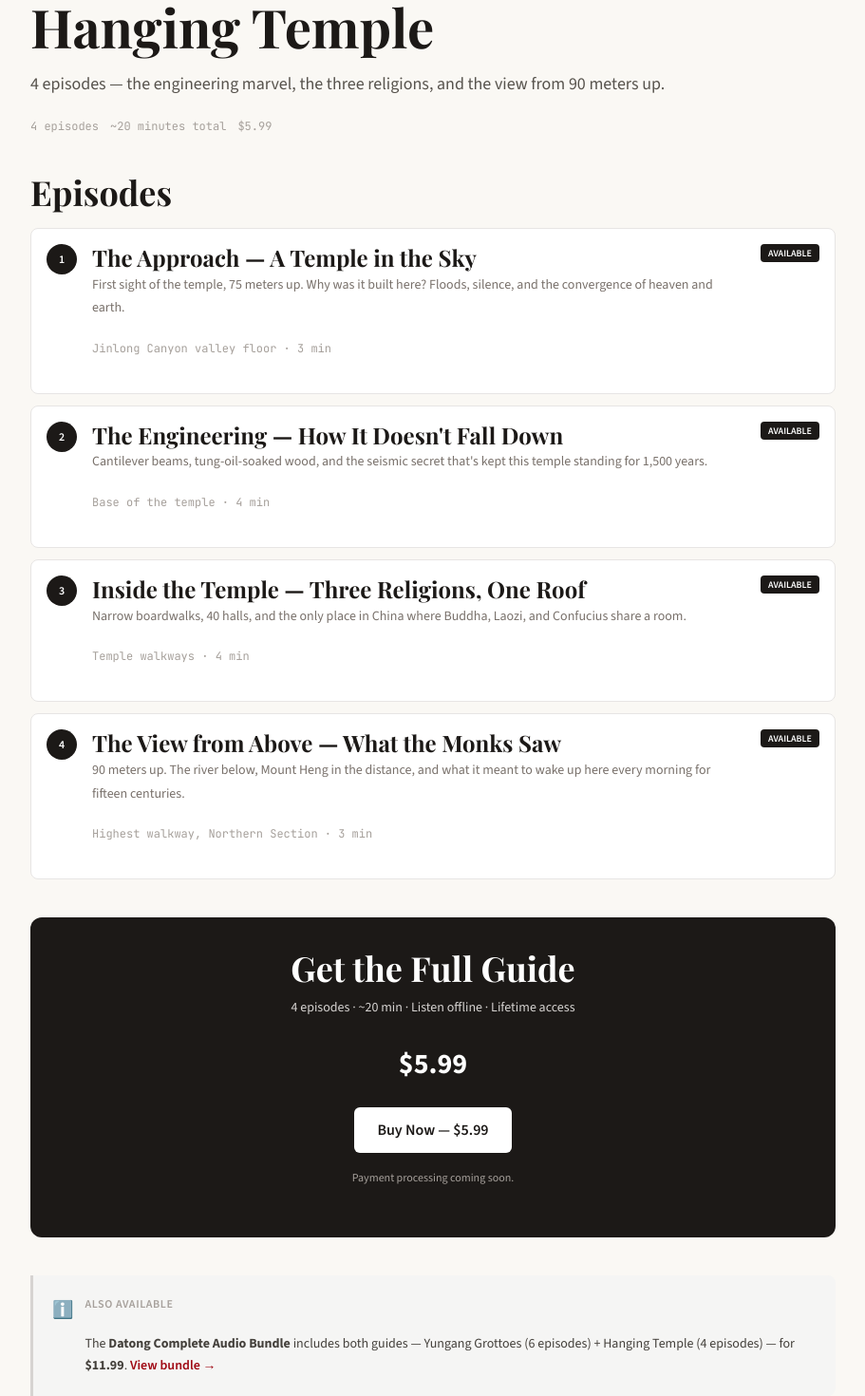
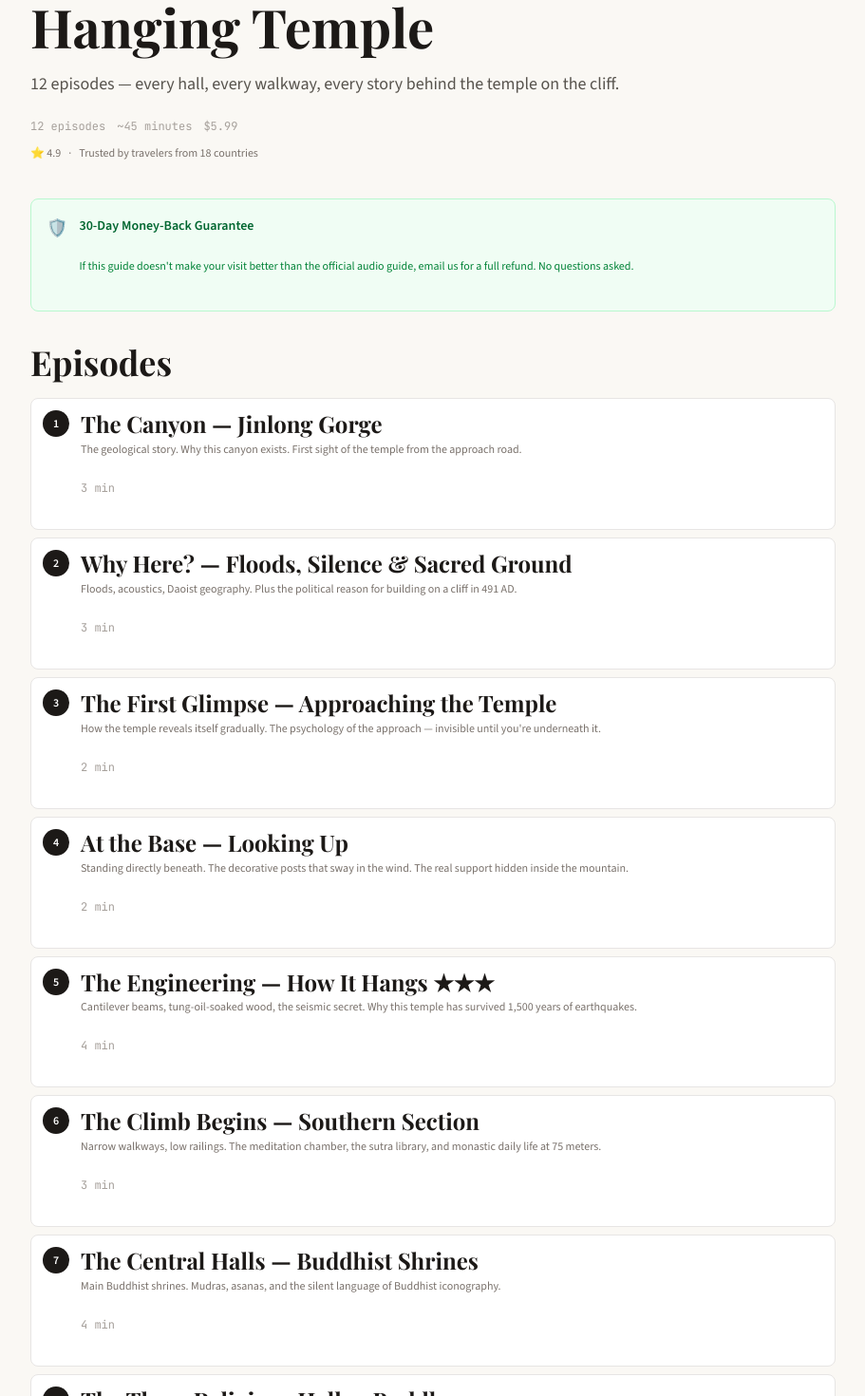
Before and after one commit to sylarscs/datong-travel, a Next.js app: page /premium/xuankong in a window 1280 px wide. Shown: the part 200-1670 px from the top of the page at 95% size, without its empty margins (184-1095 px from the left). Built offline with nearby package versions, Linux system fonts and the light colour scheme.

Commit message:
Expand Hanging Temple to 12 eps, add episode descriptions, money-back guarantee, social proof to all pages

```diff
--- a/app/premium/huayan/page.tsx
+++ b/app/premium/huayan/page.tsx
@@ -25,10 +25,21 @@ export default function HuayanPremiumPage() {
         <p className="text-lg text-stone-600 leading-relaxed max-w-2xl">
           5 episodes — China&apos;s largest Buddhist hall, a 1,000-year-old sutra library, and the best surviving monument of the Liao Dynasty.
         </p>
-        <div className="flex flex-wrap gap-3 mt-4 text-xs font-mono text-stone-400">
+        <div className="flex flex-wrap gap-3 mt-3 text-xs font-mono text-stone-400">
           <span>5 episodes</span><span>~20 minutes</span><span>$4.99</span>
         </div>
+        <div className="mt-3 flex items-center gap-2 text-xs text-stone-500">
+          <span>⭐ 4.9</span><span>·</span><span>Trusted by travelers from 18 countries</span>
+        </div>
       </header>
+
+      <div className="mb-8 p-4 rounded-lg bg-green-50 border border-green-200 flex items-start gap-3">
+        <span className="text-lg">🛡️</span>
+        <div>
+          <p className="font-semibold text-green-800 text-sm">30-Day Money-Back Guarantee</p>
+          <p className="text-xs text-green-700">If this guide doesn&apos;t make your visit better than reading a guidebook, email us for a full refund. No questions asked.</p>
+        </div>
+      </div>
 
       <section className="mb-10">
         <h2 className="font-display font-bold text-xl text-stone-900 mb-4">Episodes</h2>
--- a/app/premium/xuankong/page.tsx
+++ b/app/premium/xuankong/page.tsx
@@ -2,125 +2,77 @@ import { Breadcrumb } from "@/components/content/Breadcrumb";
 import { InfoBox } from "@/components/ui/InfoBox";
 
 export const metadata = {
-  title: "Hanging Temple Audio Guide — Premium English Narration",
-  description:
-    "4-episode English audio guide for the Hanging Temple. The engineering, the three religions, and the view from 90 meters up — told like a documentary.",
+  title: "Hanging Temple Audio Guide — 12 Episodes, Every Hall Covered",
+  description: "Complete English audio guide for the Hanging Temple. 12 episodes covering the canyon, engineering, every hall, three religions, and the view from 90 meters.",
 };
 
 const EPISODES = [
-  {
-    num: 1,
-    title: "The Approach — A Temple in the Sky",
-    location: "Jinlong Canyon valley floor",
-    duration: "3 min",
-    description:
-      "First sight of the temple, 75 meters up. Why was it built here? Floods, silence, and the convergence of heaven and earth.",
-  },
-  {
-    num: 2,
-    title: "The Engineering — How It Doesn't Fall Down",
-    location: "Base of the temple",
-    duration: "4 min",
-    description:
-      "Cantilever beams, tung-oil-soaked wood, and the seismic secret that's kept this temple standing for 1,500 years.",
-  },
-  {
-    num: 3,
-    title: "Inside the Temple — Three Religions, One Roof",
-    location: "Temple walkways",
-    duration: "4 min",
-    description:
-      "Narrow boardwalks, 40 halls, and the only place in China where Buddha, Laozi, and Confucius share a room.",
-  },
-  {
-    num: 4,
-    title: "The View from Above — What the Monks Saw",
-    location: "Highest walkway, Northern Section",
-    duration: "3 min",
-    description:
-      "90 meters up. The river below, Mount Heng in the distance, and what it meant to wake up here every morning for fifteen centuries.",
-  },
+  { num: 1, title: "The Canyon — Jinlong Gorge", duration: "3 min", desc: "The geological story. Why this canyon exists. First sight of the temple from the approach road." },
+  { num: 2, title: "Why Here? — Floods, Silence & Sacred Ground", duration: "3 min", desc: "Floods, acoustics, Daoist geography. Plus the political reason for building on a cliff in 491 AD." },
+  { num: 3, title: "The First Glimpse — Approaching the Temple", duration: "2 min", desc: "How the temple reveals itself gradually. The psychology of the approach — invisible until you're underneath it." },
+  { num: 4, title: "At the Base — Looking Up", duration: "2 min", desc: "Standing directly beneath. The decorative posts that sway in the wind. The real support hidden inside the mountain." },
+  { num: 5, title: "The Engineering — How It Hangs ★★★", duration: "4 min", desc: "Cantilever beams, tung-oil-soaked wood, the seismic secret. Why this temple has survived 1,500 years of earthquakes." },
+  { num: 6, title: "The Climb Begins — Southern Section", duration: "3 min", desc: "Narrow walkways, low railings. The meditation chamber, the sutra library, and monastic daily life at 75 meters." },
+  { num: 7, title: "The Central Halls — Buddhist Shrines", duration: "4 min", desc: "Main Buddhist shrines. Mudras, asanas, and the silent language of Buddhist iconography." },
+  { num: 8, title: "The Three Religions Hall — Buddha", duration: "3 min", desc: "The only hall in China with Buddha, Laozi, and Confucius. Part 1: Sakyamuni and Buddhism's journey from India." },
+  { num: 9, title: "The Three Religions Hall — Daoism & Confucianism", duration: "3 min", desc: "Part 2: Why housing all three faiths was a radical political act. The Northern Wei as outsiders ruling a Chinese population." },
+  { num: 10, title: "The Highest Point — 90 Meters Up", duration: "3 min", desc: "The view from the top. Mount Heng on the horizon. The river below. What the monks saw every morning for 1,500 years." },
+  { num: 11, title: "Details & Decoration — What Most People Miss", duration: "3 min", desc: "Different bracket sets by different craftsmen. Worn stone steps. Offerings in corners. Forty halls of hidden details." },
+  { num: 12, title: "The Descent & What It Means", duration: "2 min", desc: "You were up there. It held. Faith and engineering as the same thing — trusting what you can't see will support you." },
 ];
 
 export default function XuankongPremiumPage() {
   return (
     <div className="max-w-4xl mx-auto px-4 sm:px-6 py-8 sm:py-12">
-      <Breadcrumb
-        items={[
-          { label: "Home", href: "/" },
-          { label: "Premium Audio Guides", href: "/premium" },
-          { label: "Hanging Temple" },
-        ]}
-      />
+      <Breadcrumb items={[{ label: "Home", href: "/" }, { label: "Premium Audio Guides", href: "/premium" }, { label: "Hanging Temple" }]} />
 
       <header className="mb-10">
-        <p className="text-xs font-semibold uppercase tracking-wider text-stone-400 mb-2">
-          Premium Audio Guide
-        </p>
-        <h1 className="font-display font-extrabold text-stone-900 text-3xl sm:text-4xl mb-3">
-          Hanging Temple
-        </h1>
-        <p className="text-lg text-stone-600 leading-relaxed max-w-2xl">
-          4 episodes — the engineering marvel, the three religions, and the view from 90 meters up.
-        </p>
-        <div className="flex flex-wrap gap-3 mt-4 text-xs font-mono text-stone-400">
-          <span>4 episodes</span>
-          <span>~20 minutes total</span>
-          <span>$5.99</span>
+        <p className="text-xs font-semibold uppercase tracking-wider text-stone-400 mb-2">Premium Audio Guide</p>
+        <h1 className="font-display font-extrabold text-stone-900 text-3xl sm:text-4xl mb-3">Hanging Temple</h1>
+        <p className="text-lg text-stone-600 leading-relaxed max-w-2xl">12 episodes — every hall, every walkway, every story behind the temple on the cliff.</p>
+        <div className="flex flex-wrap gap-3 mt-3 text-xs font-mono text-stone-400">
+          <span>12 episodes</span><span>~45 minutes</span><span>$5.99</span>
+        </div>
+        <div className="mt-3 flex items-center gap-2 text-xs text-stone-500">
+          <span>⭐ 4.9</span><span>·</span><span>Trusted by travelers from 18 countries</span>
         </div>
       </header>
 
+      {/* Money-back guarantee */}
+      <div className="mb-8 p-4 rounded-lg bg-green-50 border border-green-200 flex items-start gap-3">
+        <span className="text-lg">🛡️</span>
+        <div>
+          <p className="font-semibold text-green-800 text-sm">30-Day Money-Back Guarantee</p>
+          <p className="text-xs text-green-700">If this guide doesn&apos;t make your visit better than the official audio guide, email us for a full refund. No questions asked.</p>
+        </div>
+      </div>
+
       <section className="mb-10">
-        <h2 className="font-display font-bold text-xl text-stone-900 mb-4">
-          Episodes
-        </h2>
-        <div className="space-y-3">
+        <h2 className="font-display font-bold text-xl text-stone-900 mb-4">Episodes</h2>
+        <div className="space-y-2">
           {EPISODES.map((ep) => (
-            <div
-              key={ep.num}
-              className="flex items-start gap-4 p-4 rounded-lg border border-stone-200 bg-white"
-            >
-              <span className="flex-shrink-0 w-8 h-8 rounded-full bg-stone-900 text-white flex items-center justify-center text-xs font-semibold">
-                {ep.num}
-              </span>
+            <div key={ep.num} className="flex items-start gap-3 p-3 rounded-lg border border-stone-200 bg-white">
+              <span className="flex-shrink-0 w-7 h-7 rounded-full bg-stone-900 text-white flex items-center justify-center text-xs font-semibold">{ep.num}</span>
               <div className="flex-1 min-w-0">
-                <h3 className="font-semibold text-stone-900">{ep.title}</h3>
-                <p className="text-sm text-stone-500 mt-0.5">
-                  {ep.description}
-                </p>
-                <p className="text-xs text-stone-400 mt-1 font-mono">
-                  {ep.location} · {ep.duration}
-                </p>
+                <h3 className="font-semibold text-stone-900 text-sm">{ep.title}</h3>
+                <p className="text-xs text-stone-500 mt-0.5">{ep.desc}</p>
+                <p className="text-xs text-stone-400 mt-0.5 font-mono">{ep.duration}</p>
               </div>
-              <span className="flex-shrink-0 px-2 py-0.5 rounded text-[10px] font-semibold bg-stone-900 text-white">
-                AVAILABLE
-              </span>
             </div>
           ))}
         </div>
       </section>
 
       <section className="p-6 sm:p-8 rounded-xl bg-stone-900 text-white text-center mb-10">
-        <h2 className="font-display font-bold text-2xl mb-2">
-          Get the Full Guide
-        </h2>
-        <p className="text-stone-300 mb-2 text-sm">
-          4 episodes · ~20 min · Listen offline · Lifetime access
-        </p>
+        <h2 className="font-display font-bold text-2xl mb-2">Get All 12 Episodes</h2>
+        <p className="text-stone-300 mb-2 text-sm">12 episodes · ~45 min · Lifetime access · 30-day refund</p>
         <p className="font-display font-bold text-3xl mb-4">$5.99</p>
-        <button className="px-6 py-3 rounded-md bg-white text-stone-900 font-semibold hover:bg-stone-100 transition-colors">
-          Buy Now — $5.99
-        </button>
-        <p className="text-xs text-stone-400 mt-4">
-          Payment processing coming soon.
-        </p>
+        <button className="px-6 py-3 rounded-md bg-white text-stone-900 font-semibold hover:bg-stone-100 transition-colors">Buy Now — $5.99</button>
       </section>
 
-      <InfoBox type="info" title="Also Available">
-        The <strong>Datong Complete Audio Bundle</strong> includes both guides — Yungang Grottoes (6 episodes) + Hanging Temple (4 episodes) — for <strong>$11.99</strong>.{" "}
-        <a href="/premium" className="font-semibold text-red-800">
-          View bundle →
-        </a>
+      <InfoBox type="info" title="Bundle & Save">
+        All 5 guides — Yungang (15 eps) + Hanging Temple (12 eps) + Huayan Temple (5 eps) + Ancient City Tour (10 eps) + Nine Dragon Screen (2 eps) — <strong>$14.99</strong>.{" "}
+        <a href="/premium" className="font-semibold text-red-800">View bundle →</a>
       </InfoBox>
     </div>
   );
--- a/app/premium/yungang/page.tsx
+++ b/app/premium/yungang/page.tsx
@@ -36,10 +36,21 @@ export default function YungangPremiumPage() {
         <p className="text-lg text-stone-600 leading-relaxed max-w-2xl">
           15 episodes covering every cave and every section — from Lingyan Temple to the far western caves. No cave left unmentioned.
         </p>
-        <div className="flex flex-wrap gap-3 mt-4 text-xs font-mono text-stone-400">
-          <span>15 episodes</span><span>~70 minutes total</span><span>$7.99</span>
+        <div className="flex flex-wrap gap-3 mt-3 text-xs font-mono text-stone-400">
+          <span>15 episodes</span><span>~70 minutes</span><span>$7.99</span>
+        </div>
+        <div className="mt-3 flex items-center gap-2 text-xs text-stone-500">
+          <span>⭐ 4.9</span><span>·</span><span>Trusted by travelers from 18 countries</span>
         </div>
       </header>
+
+      <div className="mb-8 p-4 rounded-lg bg-green-50 border border-green-200 flex items-start gap-3">
+        <span className="text-lg">🛡️</span>
+        <div>
+          <p className="font-semibold text-green-800 text-sm">30-Day Money-Back Guarantee</p>
+          <p className="text-xs text-green-700">If this guide doesn&apos;t make your visit better than the official audio guide, email us for a full refund. No questions asked.</p>
+        </div>
+      </div>
 
       <section className="mb-10">
         <h2 className="font-display font-bold text-xl text-stone-900 mb-4">Episodes</h2>
--- /dev/null
+++ b/content/audio/xuankong-complete.md
@@ -0,0 +1,49 @@
+# Hanging Temple — Complete Episode Guide (12 Episodes)
+
+## Episode 1: The Canyon — Jinlong Gorge
+*3 min · Valley floor*
+You're at the bottom of Jinlong Canyon. 75 meters above, a temple clings to the cliff. The geological story: why this canyon exists, how the river carved it, and why Daoists considered it a place where heaven and earth converge. First sight of the temple from the approach road — the moment every photo tries to capture.
+
+## Episode 2: Why Here? — Floods, Silence & Sacred Ground
+*3 min · Valley floor*
+Three practical reasons to build on a cliff: floods (the river swells 10m in summer), sound (the canyon walls create acoustic isolation for meditation), and sacred geography (Mount Heng looms to the north). Plus the political reason: in 491 AD, the Northern Wei needed a temple that couldn't be attacked.
+
+## Episode 3: The First Glimpse — Approach to the Base
+*2 min · Canyon path to temple base*
+Walking toward the temple. How it reveals itself gradually — invisible from the approach, then suddenly there. The psychology of the approach: why the builders made you walk toward it rather than see it from a distance.
+
+## Episode 4: At the Base — Looking Up
+*2 min · Base of the cliff*
+You're directly underneath. The temple looms above, walkways crossing the cliff face at dizzying angles. The vertical posts that look structural but aren't — they sway in the wind. The real support is inside the mountain, where you can't see it.
+
+## Episode 5: The Engineering — How It Hangs
+*4 min · Base, before the climb*
+The cantilever system: beams driven into the cliff, soaked in tung oil, harder now than when they were cut. Why locust wood. Why this specific cliff face (south-facing, protected from prevailing wind). The seismic secret: the temple moves WITH the mountain during earthquakes — no differential movement, no collapse.
+
+## Episode 6: The Climb Begins — Southern Section
+*3 min · Southern walkways*
+You're climbing now. The walkways are shoulder-width, the railings low. The Southern Section: smaller halls, a meditation chamber, a sutra library. What daily life was like for the monks who lived here — cramped, vertical, precarious, and completely normal to them.
+
+## Episode 7: The Central Halls — Buddhist Shrines
+*4 min · Central section*
+The heart of the temple. Main Buddhist shrines with Liao and Ming Dynasty statuary. The central Sakyamuni Buddha, flanked by Ananda and Kasyapa — his two chief disciples. The iconography explained: mudras (hand gestures), asanas (postures), and what they communicate without words.
+
+## Episode 8: The Three Religions Hall — Part 1
+*3 min · Upper level*
+The only hall in China where Buddha, Laozi, and Confucius share a roof. The statue of Sakyamuni: what makes this depiction different. Buddhism's journey from India through Central Asia to China — and how a foreign religion became Chinese.
+
+## Episode 9: The Three Religions Hall — Part 2
+*3 min · Upper level*
+Laozi and Confucius: why they're here, why it matters. For most of Chinese history, these three traditions competed for power. A temple that housed all three was a political statement. During the Northern Wei — a dynasty of outsiders ruling a Chinese population — the message was: we contain multitudes.
+
+## Episode 10: The Highest Point — Northern Section
+*3 min · Highest walkway, ~90m up*
+The view from the top. The river threads through the valley below. Mount Heng on the horizon. The wind is stronger here. The boards creak. This is what the monks saw every morning. Imagine it.
+
+## Episode 11: Details & Decoration — What Most People Miss
+*3 min · Throughout the temple*
+The carved bracket sets under the eaves — each slightly different, the signature of different craftsmen across different centuries. The worn stone steps, polished smooth by 1,500 years of feet. The small offerings left in corners by visitors who still treat this as sacred. The temple is 40 halls. Each one has a detail worth finding.
+
+## Episode 12: The Descent & What It Means
+*2 min · Valley floor, looking back up*
+You were up there. On a wooden walkway. Bolted to a cliff. And it held. The Hanging Temple is not a monument to faith — it's a monument to the idea that faith and engineering are the same thing. Both are ways of trusting something you can't see will hold you.
```
